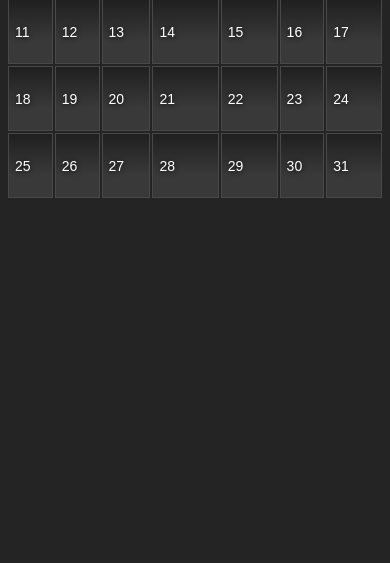
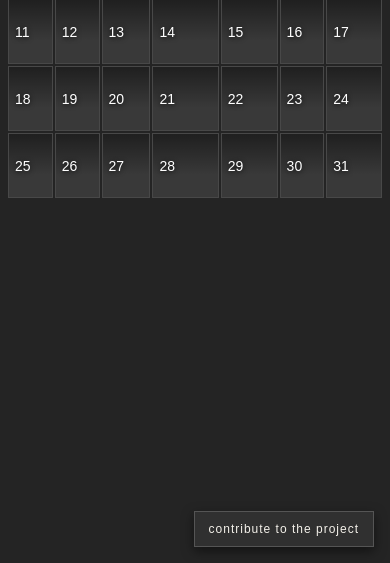
Before and after one commit to ibm-7094a/ibm-7094a.github.io, a plain HTML site: page index.html in a window 390 px wide. Shown: the part 281-844 px from the top of the page. Drawn offline with Linux system fonts and the light colour scheme.

Commit message:
Add floating contribute button and adjust padding
Added a floating contribute button with styling and adjusted padding for better layout.

```diff
--- a/index.html
+++ b/index.html
@@ -1,4 +1,3 @@
-
 <!DOCTYPE html>
 <html lang="en">
 <head>
@@ -13,7 +12,7 @@
 
   body {
     margin: 0;
-    padding: 40px 20px;
+    padding: 40px 20px 90px; /* Added extra bottom padding so button doesn't cover bottom-right cell */
     background: #242424;
     color: #f3f0e9;
     font-family: Arial, sans-serif;
@@ -136,9 +135,31 @@
     cursor: pointer;
   }
 
+  /* Floating Contribute Button */
+  .contribute-btn {
+    position: fixed;
+    bottom: 24px;
+    right: 24px;
+    background: #303030;
+    color: #f3f0e9;
+    border: 1px solid #555;
+    padding: 12px 20px;
+    font-size: 13px;
+    letter-spacing: 1px;
+    text-decoration: none;
+    box-shadow: 0 4px 12px rgba(0, 0, 0, 0.5);
+    transition: background-color 0.2s, border-color 0.2s;
+    z-index: 5; /* Sits above calendar cells, but beneath the modal overlay (z-index: 10) */
+  }
+
+  .contribute-btn:hover {
+    background: #3d3d3d;
+    border-color: #888;
+  }
+
   @media (max-width: 600px) {
     body {
-      padding: 20px 8px;
+      padding: 20px 8px 80px;
     }
 
     h1 {
@@ -157,6 +178,13 @@
 
     .weekday {
       font-size: 9px;
+    }
+
+    .contribute-btn {
+      bottom: 16px;
+      right: 16px;
+      padding: 10px 14px;
+      font-size: 12px;
     }
   }
 </style>
@@ -183,6 +211,8 @@
 
   </div>
 </div>
+
+<a href="addme.html" class="contribute-btn">contribute to the project</a>
 
 <div class="overlay" id="overlay">
   <div class="popup">
```
